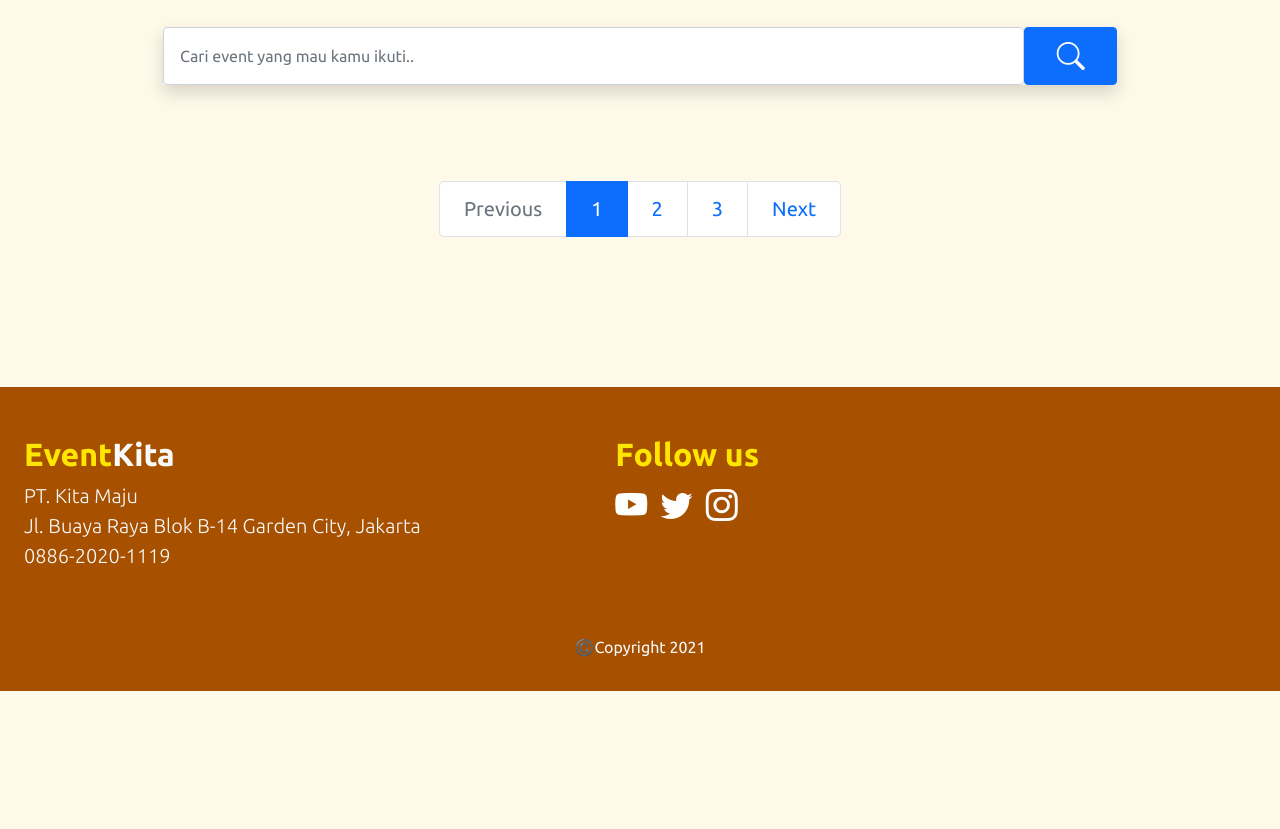
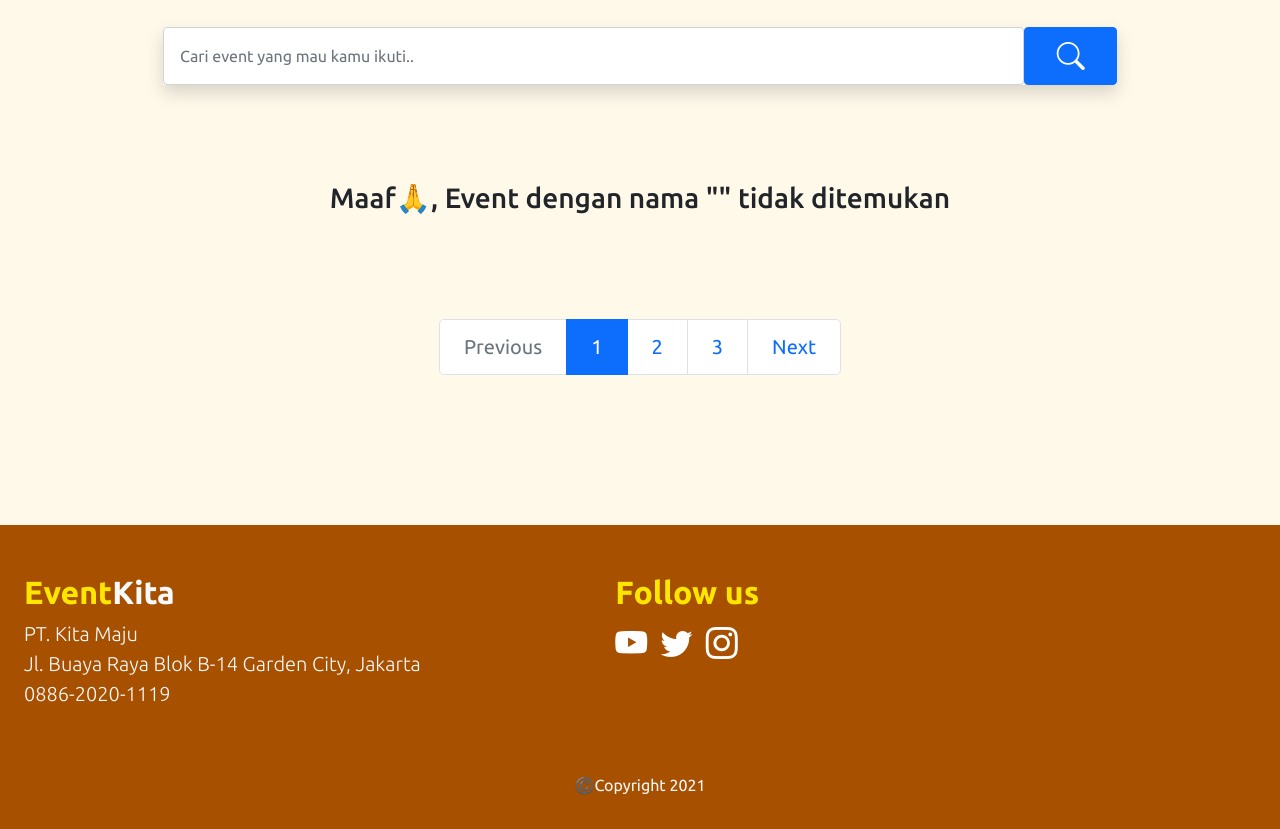
Before and after one commit to radityohanif/event-kita, a CodeIgniter 4 app: the page made by app/Views/peserta/daftarEvent.php in a window 1280 px wide. Shown: the part 311-1140 px from the top of the page. Before the commit the page ends 1002 px from the top, so only its background shows below. Run offline with PHP 8.4 and a stand-in for CodeIgniter, Linux system fonts and the light colour scheme; the template is opened without the code that fills it, so the values that code supplies are empty; some libraries are stand-ins or nearby versions.

Commit message:
fix fitur pencarian

```diff
--- a/app/Views/peserta/daftarEvent.php
+++ b/app/Views/peserta/daftarEvent.php
@@ -3,11 +3,11 @@
 
 <body class="bg-kuning">
   <style>
-    .card-body {
-      flex: 1 1 auto;
-      padding: 1rem 1rem;
-      height: 200px;
-    }
+  .card-body {
+    flex: 1 1 auto;
+    padding: 1rem 1rem;
+    height: 200px;
+  }
   </style>
 
   <!-- Flasher message-->
@@ -50,6 +50,22 @@
   </div>
   <!-- Search Akhir -->
 
+
+  <?php
+
+    if(count($daftar_event) == 0)
+    {
+      echo '
+      <div class="container text-center mt-5">
+      <div class="row">
+        <div class="col">
+          <h3 class="mt-5">Maaf🙏, Event dengan nama "'. $keyword .'" tidak ditemukan</h3>
+        </div>
+      </div>
+    </div>';
+    }
+
+  ?>
   <!-- Daftar Event -->
   <div class="container mt-5">
     <div class="row mt-5 justify-content-start">
@@ -62,7 +78,7 @@
         <a href="<?= base_url('peserta/detail/' . $event['id']) ?>">
           <div class="card shadow">
             <img width="214" height="380" src="<?= base_url('img/poster webinar/' . $event['poster']); ?>" class="card-img-top" width="400" height="400" />
-            <div class="card-body" style="" >
+            <div class="card-body" style="">
               <h5 class="card-title"><?= $event['nama']; ?></h5>
               <?php if($status == 'Sudah Mulai')
                 {
--- a/app/Views/signup/index.php
+++ b/app/Views/signup/index.php
@@ -5,13 +5,13 @@
   <div class="row align-items-center">
     <!-- Gambar Cover Samping Kiri -->
     <div class="col-6">
-      <img class="img-fluid" src="<?= base_url("img/signupcover.jpg")?>" alt="Cover"  style="height:100%;">
+      <img class="img-fluid" src="<?= base_url("img/signupcover.jpg")?>" alt="Cover">
     </div>
     <!-- Gambar Cover Samping Kiri -->
 
 
     <!-- Isi Form disebelah kanan -->
-    <div class="col-6">
+    <div class=" col-6">
       <div class="container">
         <!-- Judul Event Kita -->
         <a href="<?= base_url(); ?>">
```
Also changed, not shown: app/Controllers/Peserta.php (+5 -2 lines).
